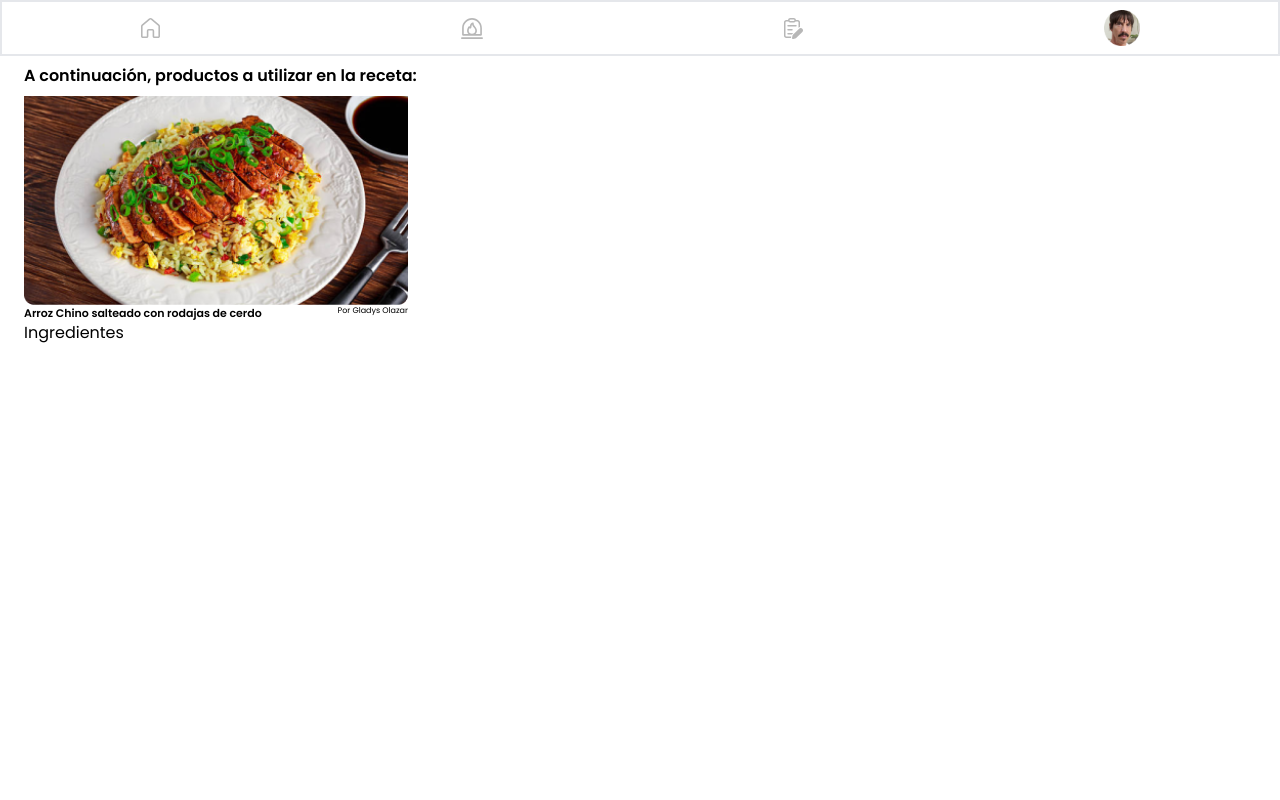
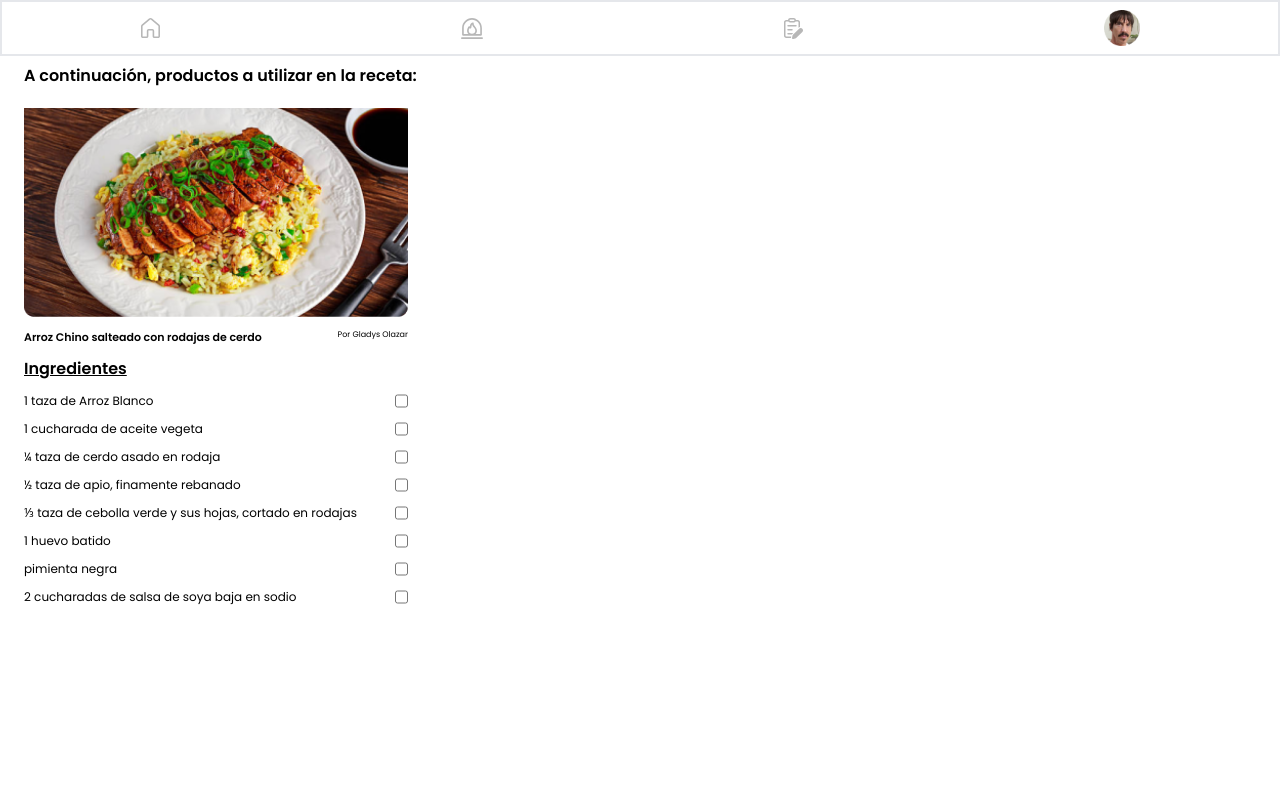
Before and after one commit to No-Country/c16-04-m-node-react, a React (Vite) app in the folder Hiupy/: page /List in a window 1280 px wide. Shown: the top 800 px of the page. Built offline with nearby package versions, Linux system fonts and the light colour scheme.

Commit message:
Maquetacion de la pagina principal de lista de items

```diff
--- a/Hiupy/src/pages/RecipeList.jsx
+++ b/Hiupy/src/pages/RecipeList.jsx
@@ -6,7 +6,7 @@ export const RecipeList = () => {
         <>
             <NavBar />
                 <div className="w-full h-screen box-border">
-                    <div className="flex flex-col px-6 align-middle">
+                    <div className="flex flex-col px-6 align-middle gap-y-3">
                         <h2 className="font-semibold text-base py-2">A continuación, productos a utilizar
                             en la receta:</h2>
                         <img src="/assets/images/arroz-chino.png" alt="Arroz chino" className=" max-w-96 object-contain"/>
@@ -14,18 +14,41 @@ export const RecipeList = () => {
                             <h2 className=" font-semibold text-1xs w-2/3">Arroz Chino salteado con rodajas de cerdo</h2>
                             <p className="text-mini ">Por Gladys Olazar</p>
                         </figcaption>
-                        <ul>
-                            <h2>Ingredientes</h2>
-                            <li></li>
-                            <li></li>
-                            <li></li>
-                            <li></li>
-                            <li></li>
-                            <li></li>
-                            <li></li>
-                            <li></li>
+                        <ul className=" text-xs space-y-3 max-w-96">
+                            <h2 className=" font-semibold text-base underline">Ingredientes</h2>
+                            <li className=" flex justify-between">
+                                <label>1 taza de Arroz Blanco</label>
+                                <input type="checkbox" />
+                            </li>
+                            <li className=" flex justify-between">
+                                <label>1 cucharada de aceite vegeta</label>
+                                <input type="checkbox" />
+                            </li>
+                            <li className=" flex justify-between">
+                                <label>¼ taza de cerdo asado en rodaja</label>
+                                <input type="checkbox" />
+                            </li>
+                            <li className=" flex justify-between">
+                                <label>½ taza de apio, finamente rebanado</label>
+                                <input type="checkbox" />
+                            </li>
+                            <li className=" flex justify-between">
+                                <label>⅓ taza de cebolla verde y sus hojas, cortado en rodajas</label>
+                                <input type="checkbox" />
+                            </li>
+                            <li className=" flex justify-between">
+                                <label>1 huevo batido</label>
+                                <input type="checkbox" />
+                            </li>
+                            <li className=" flex justify-between">
+                                <label>pimienta negra</label>
+                                <input type="checkbox" />
+                            </li>
+                            <li className=" flex justify-between">
+                                <label>2 cucharadas de salsa de soya baja en sodio</label>
+                                <input type="checkbox" />
+                            </li>
                         </ul>
-
                     </div>
                 </div>
             <Footer />
```
